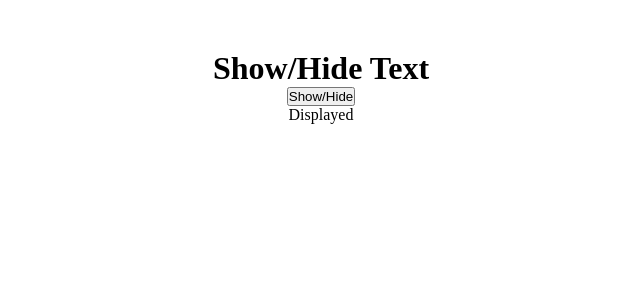
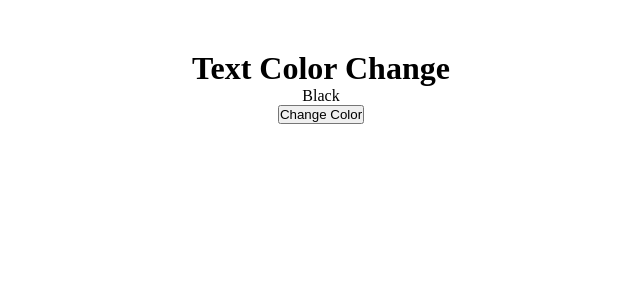
Before and after one commit to Nayem58/social-media-website, a React (Vite) app: page / in a window 1280 px wide. Shown: the top 300 px of the page, without its empty margins (319-959 px from the left). Built offline with nearby package versions, Linux system fonts and the light colour scheme.

Commit message:
used anonymous function; text and color change change from style using ternary operator

```diff
--- a/src/App.jsx
+++ b/src/App.jsx
@@ -3,18 +3,22 @@ import { UserCard } from "./components/UserCard";
 import { useState } from "react";
 
 function App() {
-  const [showText, setShowText] = useState(true);
-
-  const handleSetShowText = () => {
-    setShowText(!showText);
-  };
+  const [color, setColor] = useState("");
+  const [text, setText] = useState("Black");
 
   return (
     <div className="py-50px text-center">
       <div className="container">
-        <h1>Show/Hide Text</h1>
-        <button onClick={handleSetShowText}>Show/Hide</button>
-        {showText && <p>Displayed</p>}
+        <h1>Text Color Change</h1>
+        <p style={{ color: color }}>{text}</p>
+        <button
+          onClick={() => {
+            setColor(color === "slateblue" ? "black" : "slateblue");
+            setText(color === "slateblue" ? "Black" : "Slate Blue");
+          }}
+        >
+          Change Color
+        </button>
       </div>
     </div>
   );
```
